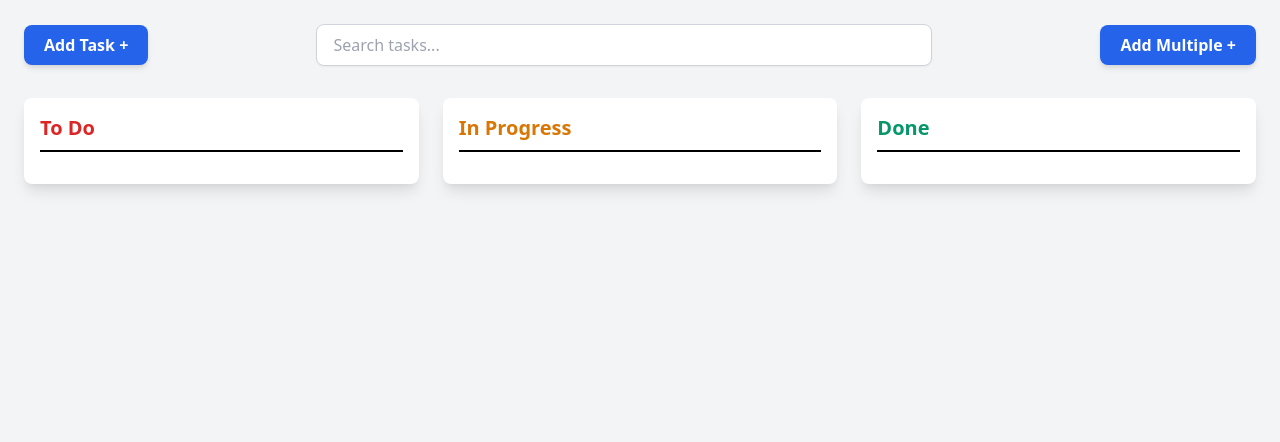
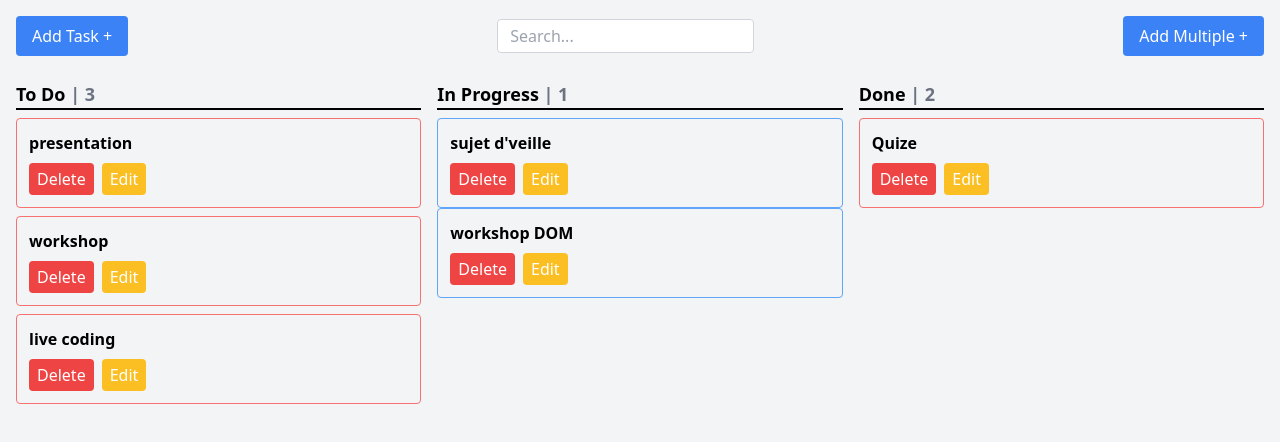
Before and after one commit to hichamoubaha/brief-4-to-do-lists, a website: page src/index.html in a window 1280 px wide. Drawn offline with nearby package versions, Linux system fonts and the light colour scheme.

Commit message:
change the template

```diff
--- a/src/index.html
+++ b/src/index.html
@@ -6,41 +6,92 @@
   <title>To Do List</title>
   <link href="https://cdn.jsdelivr.net/npm/tailwindcss@2.2.19/dist/tailwind.min.css" rel="stylesheet">
 </head>
-<body class="bg-gray-100 p-6 font-sans">
+<body class="bg-gray-100 p-4">
   <div class="container mx-auto">
-
-    <section class="flex justify-between items-center mb-8">
-      <button onclick="openAddTaskModal()" class="bg-blue-600 text-white px-5 py-2 rounded-lg hover:bg-blue-700 shadow-md">
-        <span class="font-semibold">Add Task +</span>
-      </button>
-      <input id="search" oninput="filterTasks()" type="text" placeholder="Search tasks..." class="border border-gray-300 rounded-lg px-4 py-2 w-1/2 shadow-sm focus:outline-none focus:ring-2 focus:ring-blue-500" />
-      <button onclick="openAddTaskModal()" class="bg-blue-600 text-white px-5 py-2 rounded-lg hover:bg-blue-700 shadow-md">
-        <span class="font-semibold">Add Multiple +</span>
-      </button>
-    </section>
+    <!-- Header with Add Task buttons -->
+    <div class="flex justify-between items-center mb-6">
+      <button class="bg-blue-500 text-white px-4 py-2 rounded hover:bg-blue-600">Add Task +</button>
+      <input type="text" placeholder="Search..." class="border border-gray-300 rounded px-3 py-1" />
+      <button class="bg-blue-500 text-white px-4 py-2 rounded hover:bg-blue-600">Add Multiple +</button>
+    </div>
 
     <!-- Task Sections -->
-    <section class="grid grid-cols-3 gap-6">
-      <div id="todo" class="task-section bg-white rounded-lg shadow-lg p-4" data-status="To Do">
-        <h2 class="text-xl font-semibold flex items-center text-red-600 border-b-2 border-black pb-2 mb-4">To Do</h2>
-        <div class="space-y-4 task-list"></div>
-      </div>
+    <div class="grid grid-cols-3 gap-4">
+      <!-- To Do Section -->
+      <section>
+        <h2 class="text-lg font-semibold">To Do <span class="text-gray-500">| 3</span></h2>
+        <hr class="border-t-2 border-black mb-2">
+        <div class="space-y-2">
+          <div class="border border-red-400 p-3 rounded">
+            <p class="font-semibold"> presentation</p>
+            <div class="flex space-x-2 mt-2">
+              <button class="bg-red-500 text-white px-2 py-1 rounded">Delete</button>
+              <button class="bg-yellow-400 text-white px-2 py-1 rounded">Edit</button>
+            </div>
+          </div>
 
-      <div id="in-progress" class="task-section bg-white rounded-lg shadow-lg p-4" data-status="In Progress">
-        <h2 class="text-xl font-semibold flex items-center text-yellow-600 border-b-2 border-black pb-2 mb-4">In Progress</h2>
-        <div class="space-y-4 task-list"></div>
-      </div>
+        <div class="space-y-2">
+          <div class="border border-red-400 p-3 rounded">
+            <p class="font-semibold"> workshop</p>
+            <div class="flex space-x-2 mt-2">
+              <button class="bg-red-500 text-white px-2 py-1 rounded">Delete</button>
+              <button class="bg-yellow-400 text-white px-2 py-1 rounded">Edit</button>
+            </div>
+          </div>
+        </div>
+        <div class="space-y-2">
+          <div class="border border-red-400 p-3 rounded">
+            <p class="font-semibold"> live coding</p>
+            <div class="flex space-x-2 mt-2">
+              <button class="bg-red-500 text-white px-2 py-1 rounded">Delete</button>
+              <button class="bg-yellow-400 text-white px-2 py-1 rounded">Edit</button>
+            </div>
+          </div>
+        </div>
+      </section>
 
-      <div id="done" class="task-section bg-white rounded-lg shadow-lg p-4" data-status="Done">
-        <h2 class="text-xl font-semibold flex items-center text-green-600 border-b-2 border-black pb-2 mb-4">Done</h2>
-        <div class="space-y-4 task-list"></div>
-      </div>
-    </section>
-  </div>
+      <!-- In Progress Section -->
+      <section>
+        <h2 class="text-lg font-semibold">In Progress <span class="text-gray-500">| 1</span></h2>
+        <hr class="border-t-2 border-black mb-2">
+        <div class="space-y-2">
+          <div class="border border-blue-400 p-3 rounded">
+            <p class="font-semibold">sujet d'veille</p>
+            <div class="flex space-x-2 mt-2">
+              <button class="bg-red-500 text-white px-2 py-1 rounded">Delete</button>
+              <button class="bg-yellow-400 text-white px-2 py-1 rounded">Edit</button>
+            </div>
+          </div>
+        </div>
+        <div class="space-y-2">
+          <div class="border border-blue-400 p-3 rounded">
+            <p class="font-semibold"> workshop DOM</p>
+            <div class="flex space-x-2 mt-2">
+              <button class="bg-red-500 text-white px-2 py-1 rounded">Delete</button>
+              <button class="bg-yellow-400 text-white px-2 py-1 rounded">Edit</button>
+            </div>
+          </div>
+        </div>
 
 
+      </section>
 
-
-  <script src="action.js"></script>
+      <!-- Done Section -->
+      <section>
+        <h2 class="text-lg font-semibold">Done <span class="text-gray-500">| 2</span></h2>
+        <hr class="border-t-2 border-black mb-2">
+        <div class="space-y-2">
+          <div class="border border-red-400 p-3 rounded">
+            <p class="font-semibold"> Quize</p>
+            <div class="flex space-x-2 mt-2">
+              <button class="bg-red-500 text-white px-2 py-1 rounded">Delete</button>
+              <button class="bg-yellow-400 text-white px-2 py-1 rounded">Edit</button>
+            </div>
+          </div>
+          <!-- Repeat similar structure for other Done tasks -->
+        </div>
+      </section>
+    </div>
+  </div>
 </body>
 </html>
```
